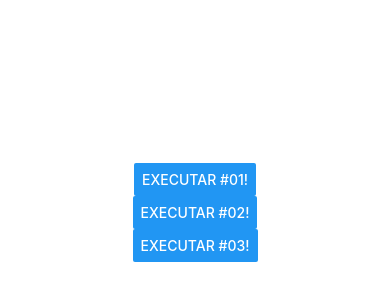
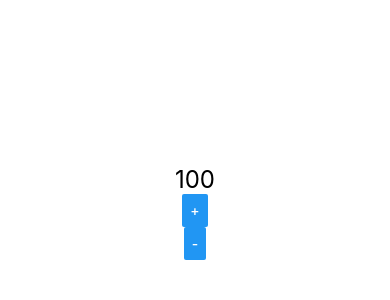
Before and after one commit to RaizerVarela/react-native, a React Native app: screen / in a window 390 px wide. Shown: the part 210-510 px from the top of the page. Built offline with nearby package versions, Linux system fonts and the light colour scheme.

Commit message:
Adição de contador utilizando useState

```diff
--- a/src/App.js
+++ b/src/App.js
@@ -1,7 +1,8 @@
 import React from 'react';
 import {View, StyleSheet} from 'react-native';
 
-import Botao from './components/Botao';
+import Contador from './components/Contador'
+//import Botao from './components/Botao';
 //import Titulo from './components/Titulo';
 //import Aleatorio from './components/Aleatorio';
 //import MinMax from './components/MinMax';
@@ -10,8 +11,9 @@
 
 export default () => (
   <View style={style.App}>
+    <Contador inicial={100} passo={13}/>
+    {/*
     <Botao/>
-    {/*
     <Titulo principal="Cadastro de Produto"
       secundario="Tela de Cadastro do Produto"/>
     <Aleatorio min={10} max={60}/>
--- /dev/null
+++ b/src/components/Contador.js
@@ -0,0 +1,19 @@
+import React, {useState} from "react"
+import {Text, Button} from "react-native"
+import Estilo from "./estilo"
+
+export default props =>{
+  const {inicial=0, passo=1} = props
+  const [numero, setNumero] = useState(inicial)
+
+  const inc = ()=>setNumero(numero+passo)
+  const dec = ()=>setNumero(numero-passo)
+
+  return(
+    <>
+      <Text style={Estilo.fontG}>{numero}</Text>
+      <Button title="+"onPress={inc}/>
+      <Button title="-"onPress={dec}/>
+    </>
+  )
+}
```
